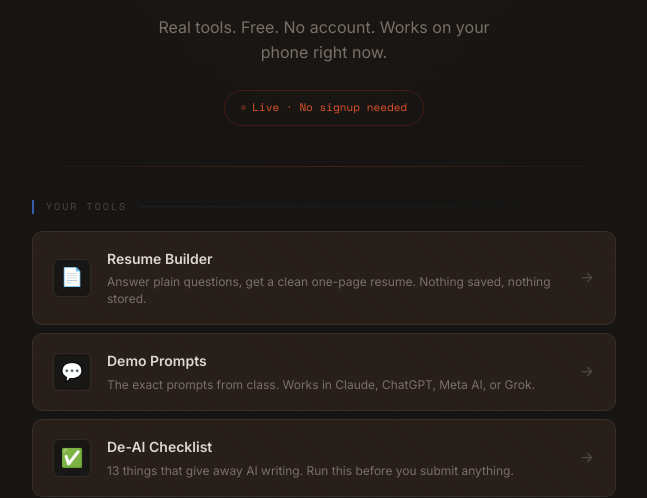
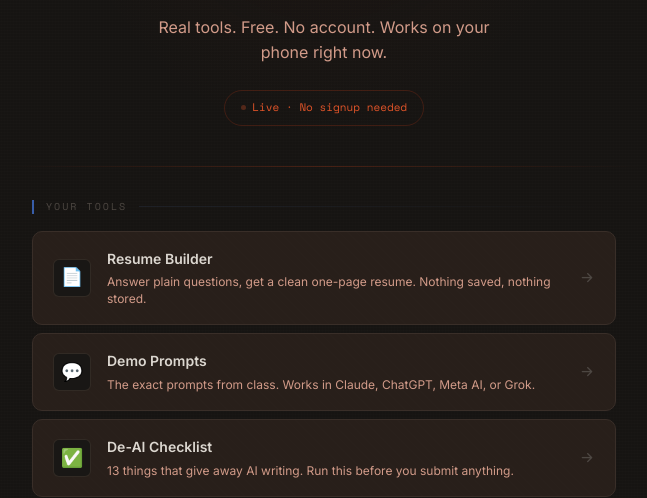
Before and after one commit to SYMBEYOND/symbeyond_website, a plain HTML site: page gethired.html in a window 1280 px wide. Shown: the part 330-828 px from the top of the page, without its empty margins (316-963 px from the left). Drawn offline with nearby package versions, Linux system fonts and the light colour scheme.

Commit message:
fix: rose gold text-muted hsl(15,45%,68%) on /gethired

```diff
--- a/gethired.html
+++ b/gethired.html
@@ -18,7 +18,7 @@
       --surface: hsl(20, 22%, 13%);
       --surface-border: hsl(20, 18%, 19%);
       --text-primary: hsl(35, 15%, 84%);
-      --text-muted: hsl(30, 8%, 44%);
+      --text-muted: hsl(15, 45%, 68%);
       --text-dim: hsl(30, 8%, 28%);
       --accent: hsl(14, 75%, 52%);
       --accent-dim: hsl(14, 60%, 38%);
```
